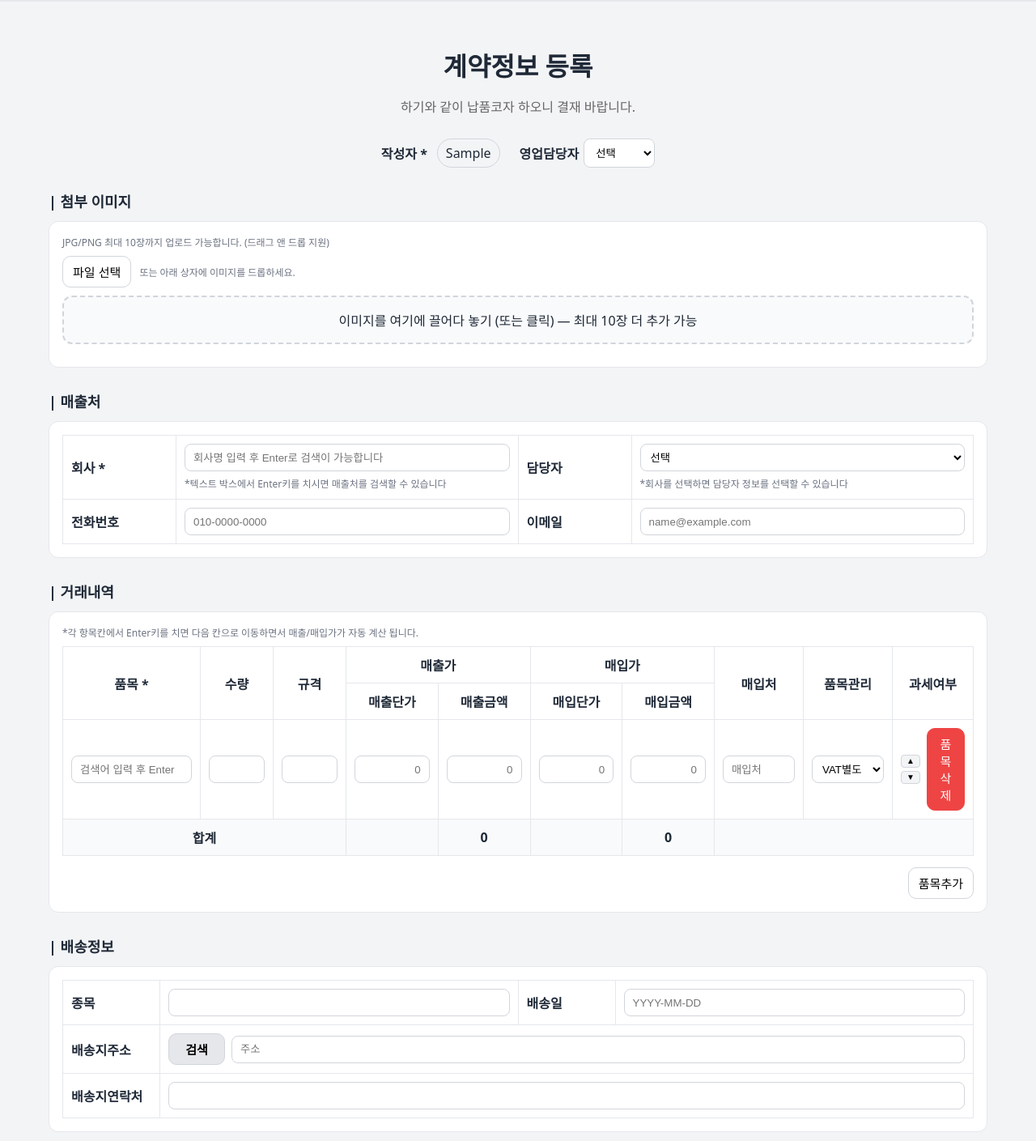
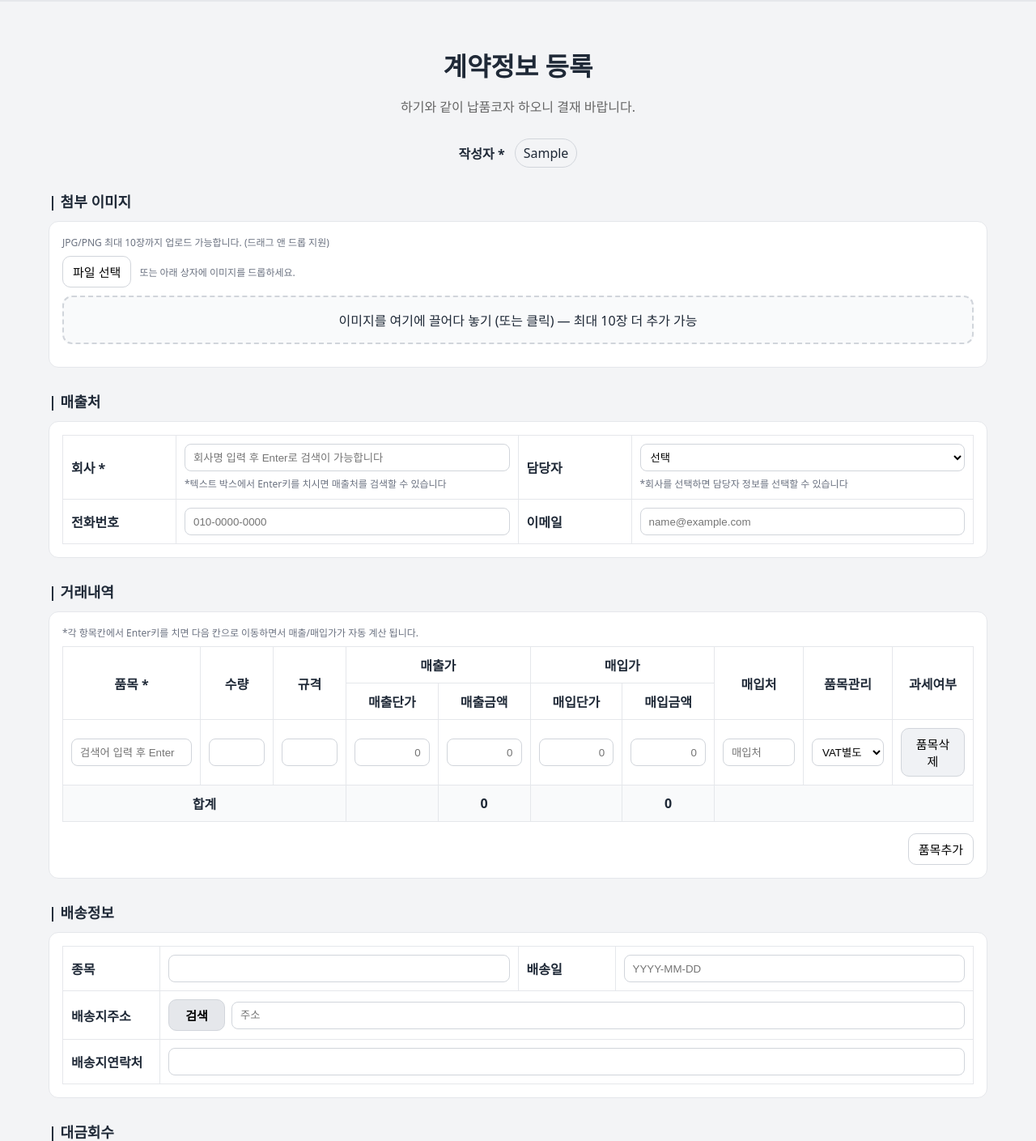
Before and after one commit to jmy051103/Expense_Management_System, a Django app: page /expenses/contracts/add/ in a window 1280 px wide. Shown: the part 206-1615 px from the top of the page at 81% size. Run offline with Django 5.2, Linux system fonts and the light colour scheme; the visitor is signed in with stand-in values (Sample User, id 1); data comes from the database, SQL or seed files in the repository; some libraries are stand-ins or nearby versions.

Commit message:
changed minor frontend

```diff
--- a/static/css/add_contract.css
+++ b/static/css/add_contract.css
@@ -292,9 +292,8 @@ table.form-table {
   border-color: #f97316;
 }
 .btn.danger {
-  background: #ef4444;
-  color: #fff;
-  border-color: #ef4444;
+  background: #f0f2f5;
+  color: black;
 }
 
 .btn-row {
--- a/templates/add_contract.html
+++ b/templates/add_contract.html
@@ -5,7 +5,7 @@
   <meta charset="utf-8" />
   <meta name="viewport" content="width=device-width,initial-scale=1" />
   <title>업무지원 시스템</title>
-  <link rel="stylesheet" href="{% static 'css/add_contract.css' %}?v=2025-09-17-10">
+  <link rel="stylesheet" href="{% static 'css/add_contract.css' %}?v=2025-09-17-22">
   <style>
     /* 거래내역 표 내부 전용(버튼 크기/배치) */
     #items-table .arrows-col{
@@ -120,17 +120,6 @@
           <span class="strong">작성자 *</span>
           <span class="pill">{{ request.user.first_name|default:request.user.username }}</span>
 
-          <label class="field-inline" for="sales_owner" style="margin-left:12px;">
-            <span class="strong">영업담당자</span>
-            <select class="sel" id="sales_owner" name="sales_owner" required>
-              <option value="">선택</option>
-              {% for u in sales_people %}
-                <option value="{{ u.id }}">
-                  {{ u.first_name|default:u.username }}{% if u.profile.role %} / {{ u.profile.role }}{% endif %}
-                </option>
-              {% endfor %}
-            </select>
-          </label>
         </div>
 
         <div class="contents">
@@ -260,13 +249,7 @@
                       </td>
 
                       <td class="center">
-                        <div class="row-actions" style="display:flex; gap:8px; justify-content:flex-start; align-items:center;">
-                          <div class="arrows-col">
-                            <button type="button" class="mini" data-up>▲</button>
-                            <button type="button" class="mini" data-down>▼</button>
-                          </div>
-                          <button type="button" class="btn danger" data-remove>품목삭제</button>
-                        </div>
+                        <button type="button" class="btn danger" data-remove>품목삭제</button>
                       </td>
                     </tr>
                   {% empty %}
@@ -288,10 +271,6 @@
                       </td>
                       <td class="center">
                         <div class="row-actions" style="display:flex; gap:8px; justify-content:flex-start; align-items:center;">
-                          <div class="arrows-col">
-                            <button type="button" class="mini" data-up>▲</button>
-                            <button type="button" class="mini" data-down>▼</button>
-                          </div>
                           <button type="button" class="btn danger" data-remove>품목삭제</button>
                         </div>
                       </td>
@@ -316,10 +295,6 @@
                     </td>
                     <td class="center">
                       <div class="row-actions" style="display:flex; gap:8px; justify-content:flex-start; align-items:center;">
-                        <div class="arrows-col">
-                          <button type="button" class="mini" data-up>▲</button>
-                          <button type="button" class="mini" data-down>▼</button>
-                        </div>
                         <button type="button" class="btn danger" data-remove>품목삭제</button>
                       </div>
                     </td>
```
